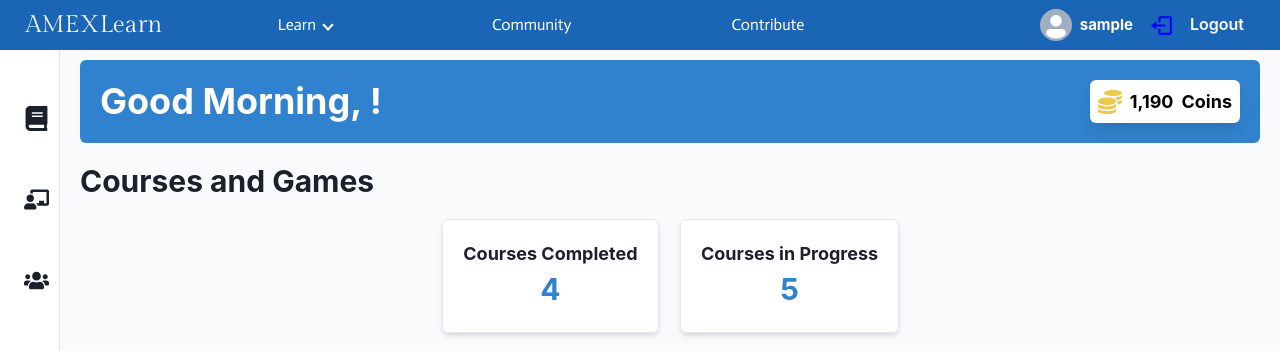
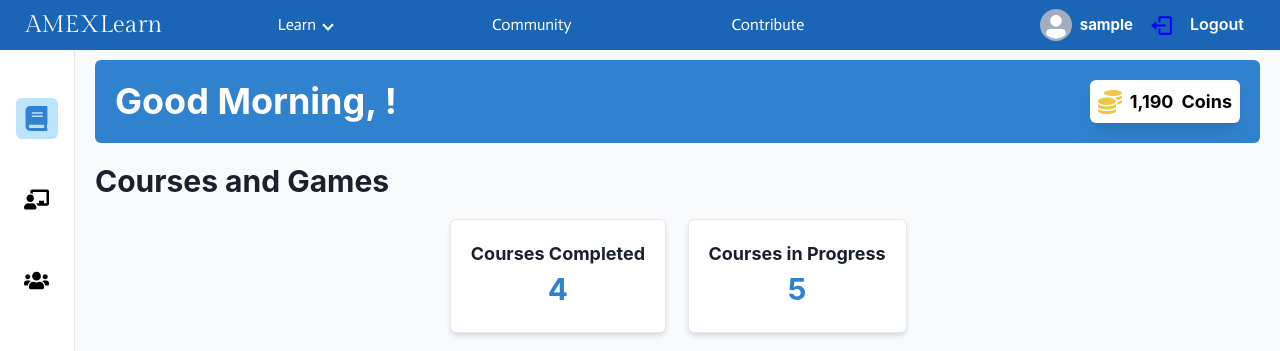
Before and after one commit to monya217/AMEXLearn, a React (Create React App) app: page /dashboard in a window 1280 px wide. Shown: the top 351 px of the page. Built offline with nearby package versions, Linux system fonts and the light colour scheme; no server answers; sample sign-in values are in the browser's storage; a web font is replaced by a local one; what @polygon.io/client-js would draw is missing.

Commit message:
Update dashboard sidebar

```diff
--- a/src/components/Dashboard/DashboardSidebar.jsx
+++ b/src/components/Dashboard/DashboardSidebar.jsx
@@ -1,16 +1,16 @@
 import React, { useState } from 'react';
-import { Box, Flex, Link, Tooltip } from "@chakra-ui/react";
-import { Link as RouterLink } from "react-router-dom";
+import { Box, Flex, Link } from "@chakra-ui/react";
+import { Link as RouterLink, useLocation } from "react-router-dom";
 import { FaBook, FaChalkboardTeacher, FaUsers } from "react-icons/fa";
-import useUserProfileStore from '../../store/userProfileStore'; // Importing user profile store
+import useUserProfileStore from '../../store/userProfileStore';
 import useAuthStore from "../../store/authStore";
+
 const DashboardSidebar = () => {
   const [isExpanded, setIsExpanded] = useState(false);
-  const sidebarWidth = isExpanded ? '250px' : '60px';
-
-  // Assuming you have a way to get the username from user profile store or context
+  const sidebarWidth = isExpanded ? '250px' : '75px';
   const { userProfile } = useUserProfileStore();
   const authUser = useAuthStore((state) => state.user);
+  const location = useLocation();
 
   const sidebarItems = [
     {
@@ -56,11 +56,13 @@ const DashboardSidebar = () => {
       pt={20}
     >
       <Flex direction={'column'} gap={10} cursor={'pointer'}>
-        {sidebarItems.map((item, index) => (
+        {sidebarItems.map((item, index) => {
+          const isSelected = location.pathname === item.link || (item.link.includes('/activity/') && location.pathname.startsWith('/dashboard/activity/'));
+          return (
             <Link
               key={index}
               display={'flex'}
-            to={item.link || null}
+              to={item.link}
               as={RouterLink}
               alignItems={'center'}
               gap={4}
@@ -68,21 +70,22 @@ const DashboardSidebar = () => {
               borderRadius={6}
               p={2}
               w={'full'}
-            position="relative"
-            role="group"
+              bg={isSelected ? "blue.100" : "transparent"}
             >
-            <Box boxSize="25px">
+              <Box boxSize="25px" color={isSelected ? "blue.500" : "black"}>
                 <item.icon size={25} />
               </Box>
               <Box
                 display={isExpanded ? 'block' : 'none'}
                 ml={2}
                 whiteSpace="nowrap"
+                color={isSelected ? "blue.500" : "black"}
               >
                 {item.text}
               </Box>
             </Link>
-        ))}
+          );
+        })}
       </Flex>
     </Box>
   );
```
Lines whose indentation alone changed are shown as unchanged.
